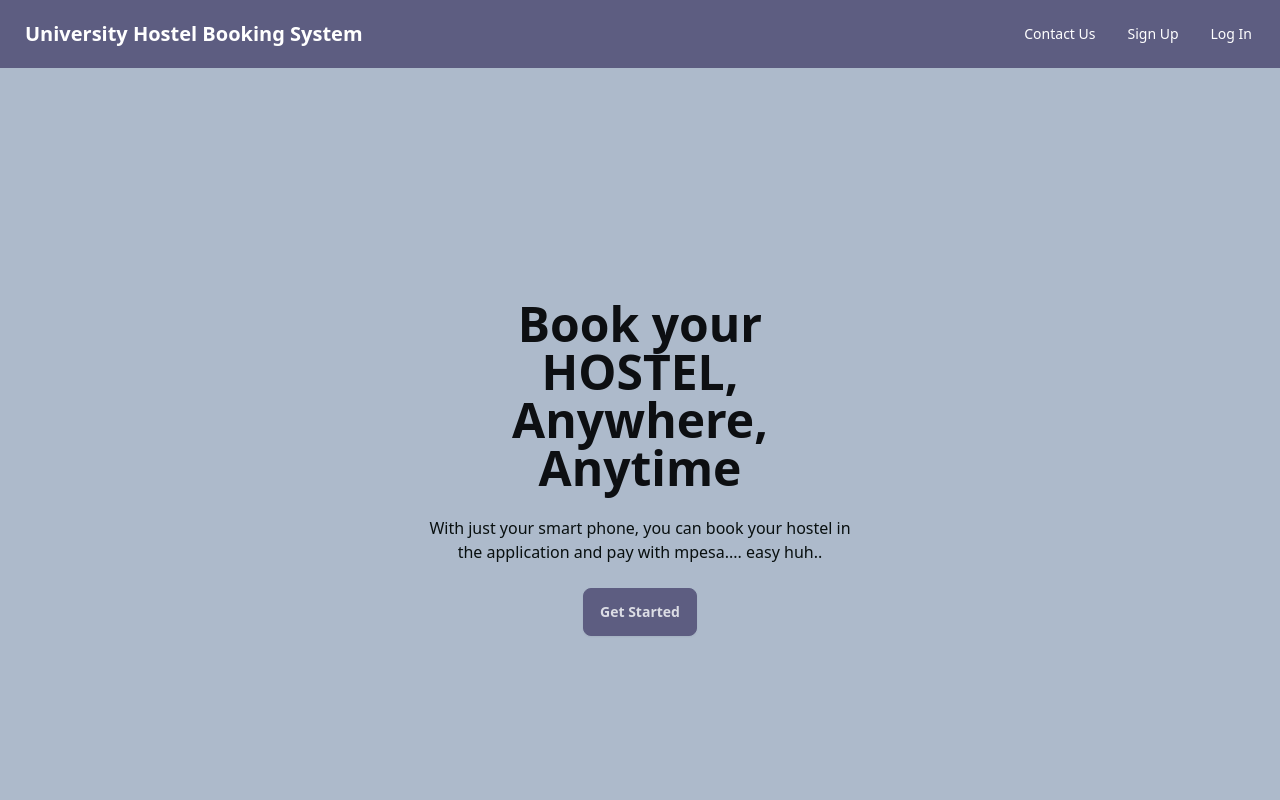
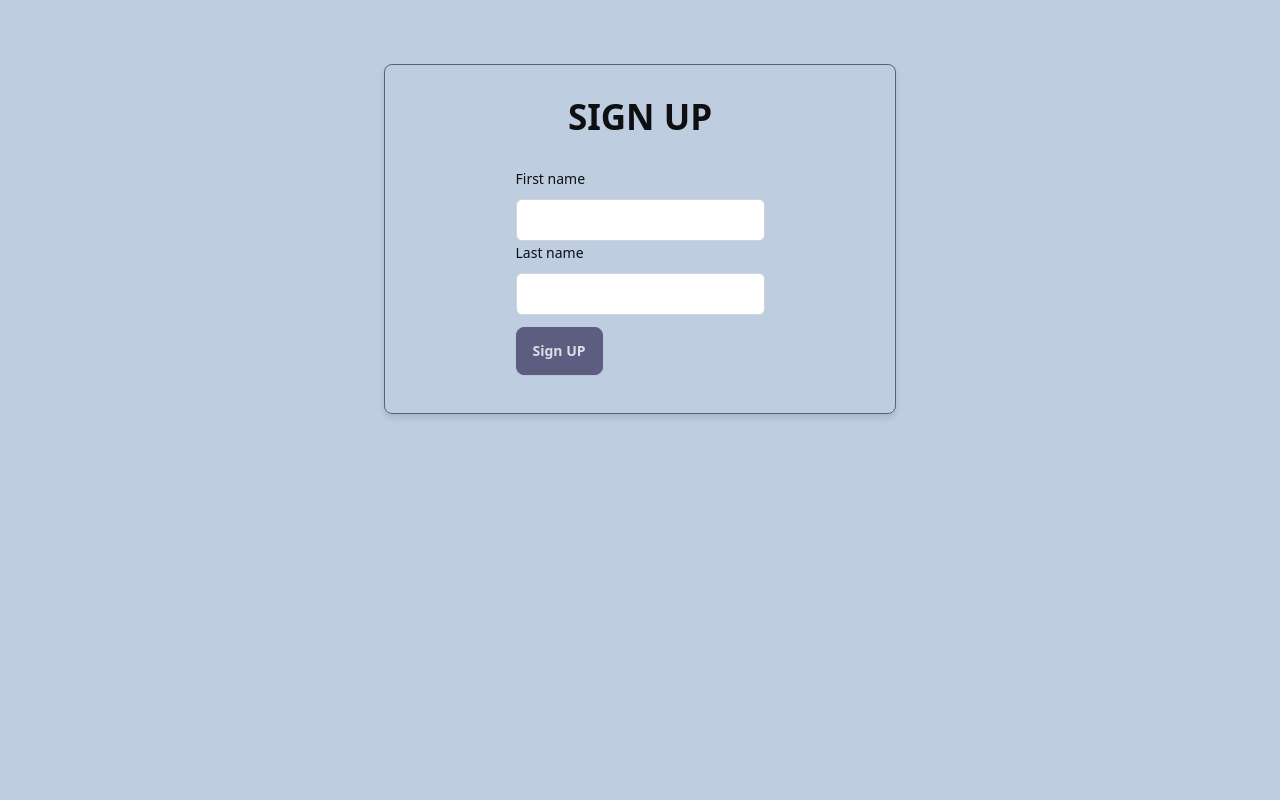
Before and after one commit to EvansMungai/UHBUI, an Angular app: page / in a window 1280 px wide. Shown: the top 800 px of the page. Built offline with nearby package versions, Linux system fonts and the light colour scheme.

Commit message:
Create sign up form component

```diff
--- /dev/null
+++ b/components/elements/forms/signupform/signupform.component.html
@@ -0,0 +1,24 @@
+<div class="max-w-lg mx-auto my-[5%]">
+    <form action="" class="border border-solid border-[#5D5D81] rounded-lg shadow-[0_4px_6px_rgba(0,0,0,0.1)] py-[5%]">
+        <div class="flex flex-col items-center">
+            <h2 class="text-[35px] text-center font-bold">SIGN UP</h2>
+            <div class="mt-6 mx-auto">
+                <div>
+                    <label for="first-name" class="block text-sm/6 font-medium">First name</label>
+                    <div class="mt-2">
+                        <input type="text" name="first-name" id="first-name" class="border border-gray-300 rounded-md p-2">
+                    </div>
+                </div>
+
+                <div class="mb-3">
+                    <label for="last-name" class="block text-sm/6 font-medium">Last name</label>
+                    <div class="mt-2">
+                        <input type="text" name="last-name" id="last-name" class="border border-gray-300 rounded-md p-2">
+                    </div>
+                </div>
+
+                <button type="submit" class="btn btn-secondary mb-3">Sign UP</button>
+            </div>
+        </div>
+    </form>
+</div>
--- a/src/app/app.component.html
+++ b/src/app/app.component.html
@@ -1,3 +1 @@
-<app-navbar />
-<app-hero />
-<app-footer />
+<app-signupform />
--- a/src/app/app.component.ts
+++ b/src/app/app.component.ts
@@ -1,13 +1,11 @@
 import { Component } from '@angular/core';
 import { RouterOutlet } from '@angular/router';
-import { HeroComponent } from "../../components/elements/hero/hero.component";
-import { NavbarComponent } from "../../components/elements/navbar/navbar.component";
-import { FooterComponent } from "../../components/elements/footer/footer.component";
+import { SignupformComponent } from "../../components/elements/forms/signupform/signupform.component";
 
 @Component({
   selector: 'app-root',
   standalone: true,
-  imports: [RouterOutlet, HeroComponent, NavbarComponent, FooterComponent],
+  imports: [RouterOutlet, SignupformComponent],
   templateUrl: './app.component.html',
   styleUrl: './app.component.css'
 })
```
Also changed, not shown: components/elements/forms/signupform/signupform.component.ts (added, +12 -0 lines), components/elements/forms/signupform/signupform.component.css (added), 1 other file (tests, documents, lock files or other folders).
